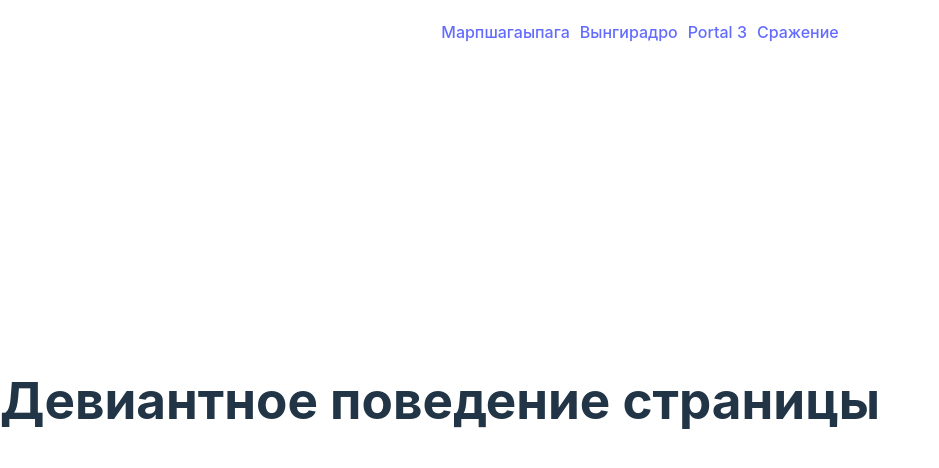
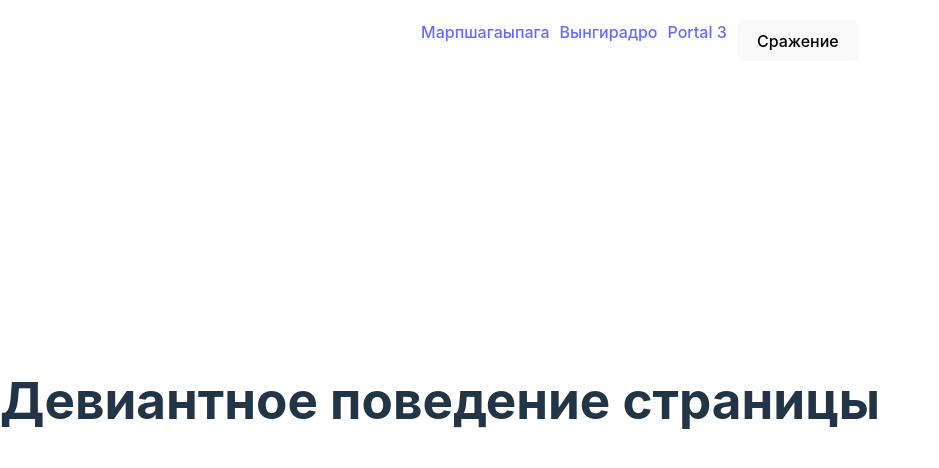
Before and after one commit to DMax-YT/stateless-router, a React (Vite) app: page / in a window 1280 px wide. Shown: the top 468 px of the page, without its empty margins (0-939 px from the left). Built offline with nearby package versions, Linux system fonts and the light colour scheme.

Commit message:
change wise button from a to button

```diff
--- a/src/App.jsx
+++ b/src/App.jsx
@@ -14,7 +14,6 @@ const WiseButton = () => {
   const [phrase, setPhrase] = useState(getPhrase)
 
   const showThoughts = (e) => {
-    e.preventDefault()
     toast(phrase?.alert ?? 'Кризис идей')
 
     if (phrase) {
@@ -23,9 +22,9 @@ const WiseButton = () => {
   }
 
   return (
-    <a onClick={showThoughts}>
+    <button className='wise-button' onClick={showThoughts}>
       {phrase?.button ?? 'Пока без умных мыслей'}
-    </a>
+    </button>
   )
 }
 
```
